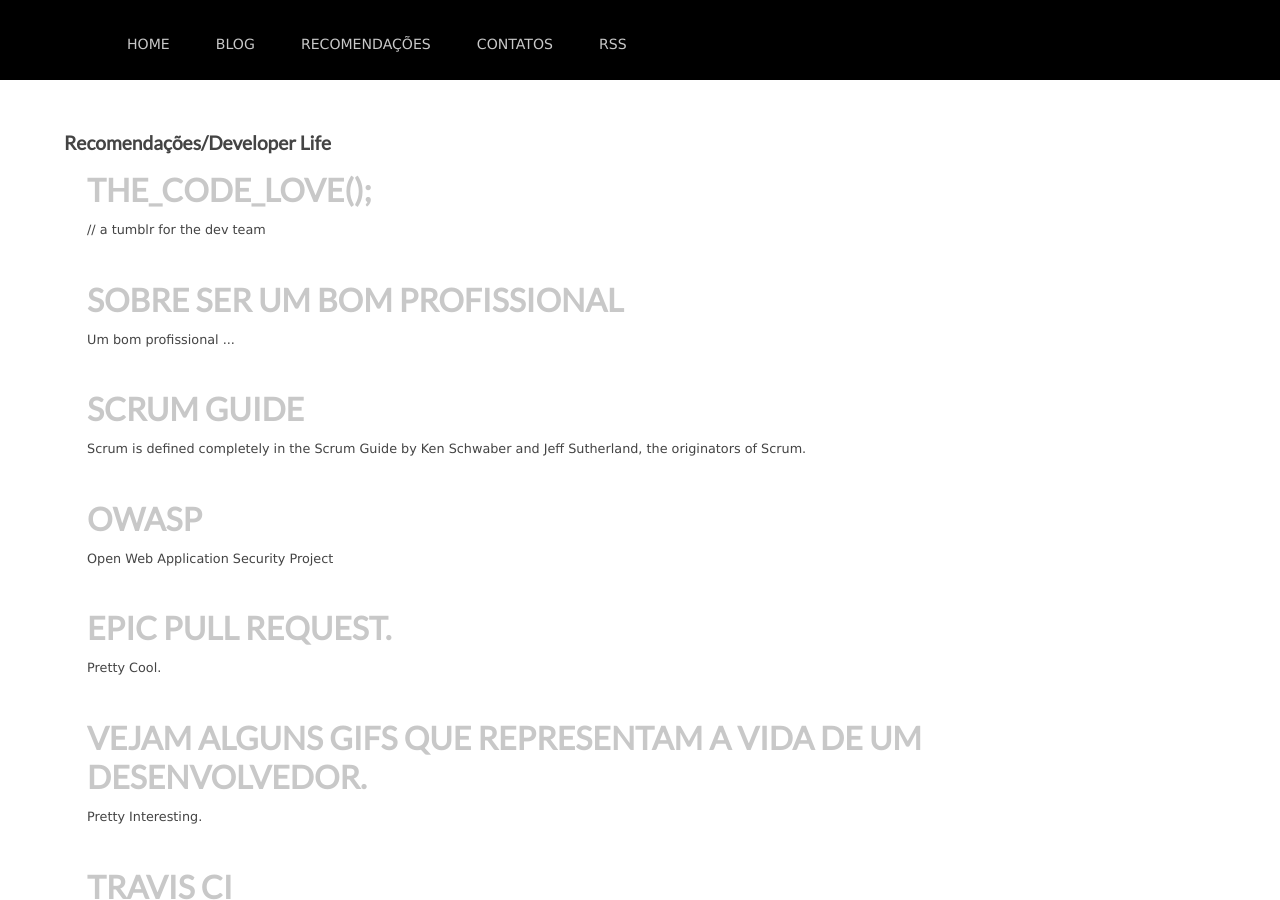
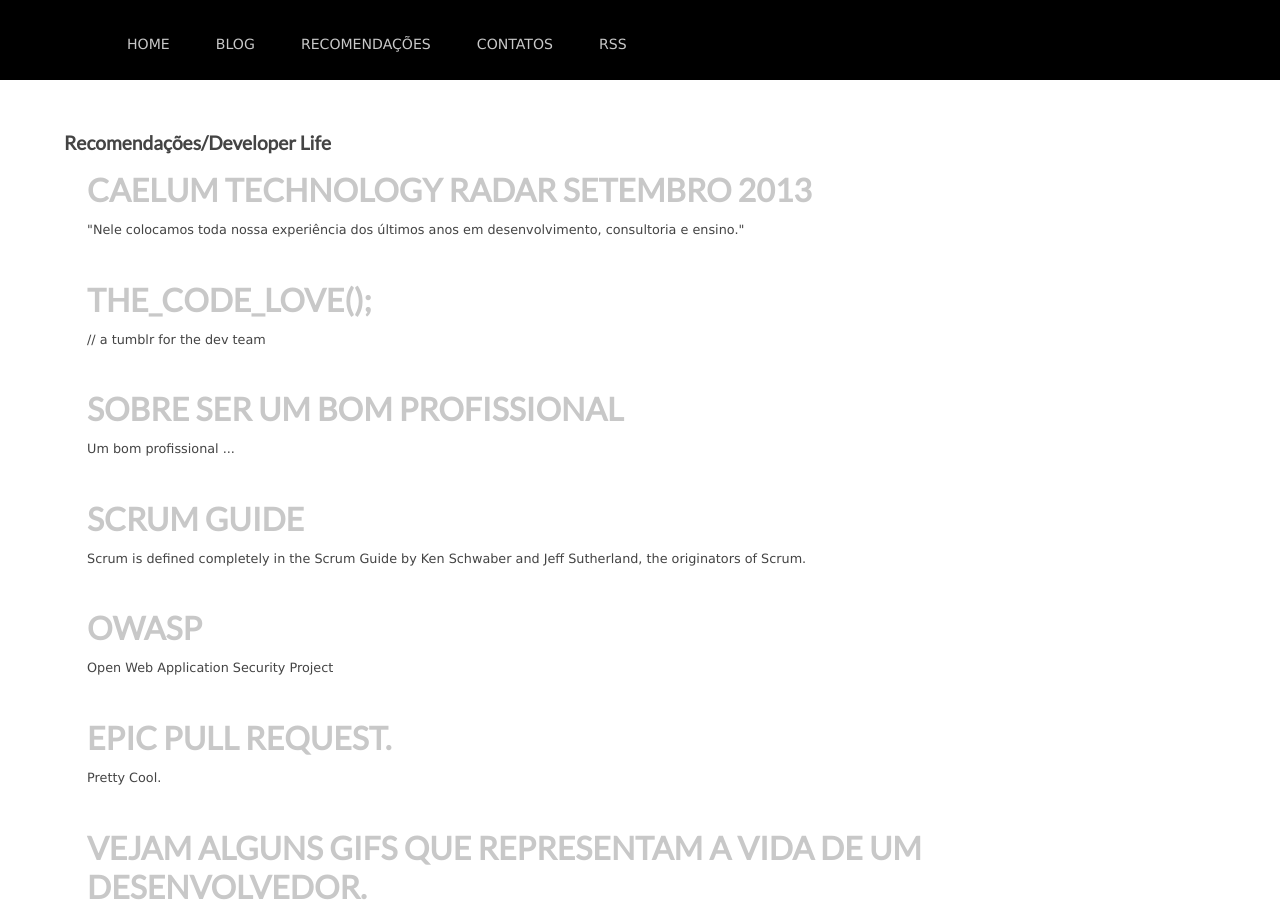
Before and after one commit to rgarbin/rgarbin.github.com, a Jekyll site: the page built from references/developer-life.html, in a window 1280 px wide and 900 px high. Built offline with Jekyll 4.4.1, drawn with Linux system fonts in a browser that asks for light colours; comment, search, counter and statistics services are not loaded.

Commit message:
Update developer-life.html
Adicionando o radar da caelum

```diff
--- a/references/developer-life.html
+++ b/references/developer-life.html
@@ -3,6 +3,12 @@ layout: default
 title: Recomendações Developer Life
 ---
 <h1>Recomendações/Developer Life</h1>
+<article>
+    <div class="post">
+      <h3><a href="http://blog.caelum.com.br/caelum-technology-radar-set-2013/" alt="Caelum Technology Radar Setembro 2013" target="_blank">Caelum Technology Radar Setembro 2013</a></h3>
+      <p>"Nele colocamos toda nossa experiência dos últimos anos em desenvolvimento, consultoria e ensino."</p>
+	</div>
+</article>
 <article>
     <div class="post">
       <h3><a href="http://thecodinglove.com/" alt="the_code_love();" target="_blank">the_code_love();</a></h3>
```
